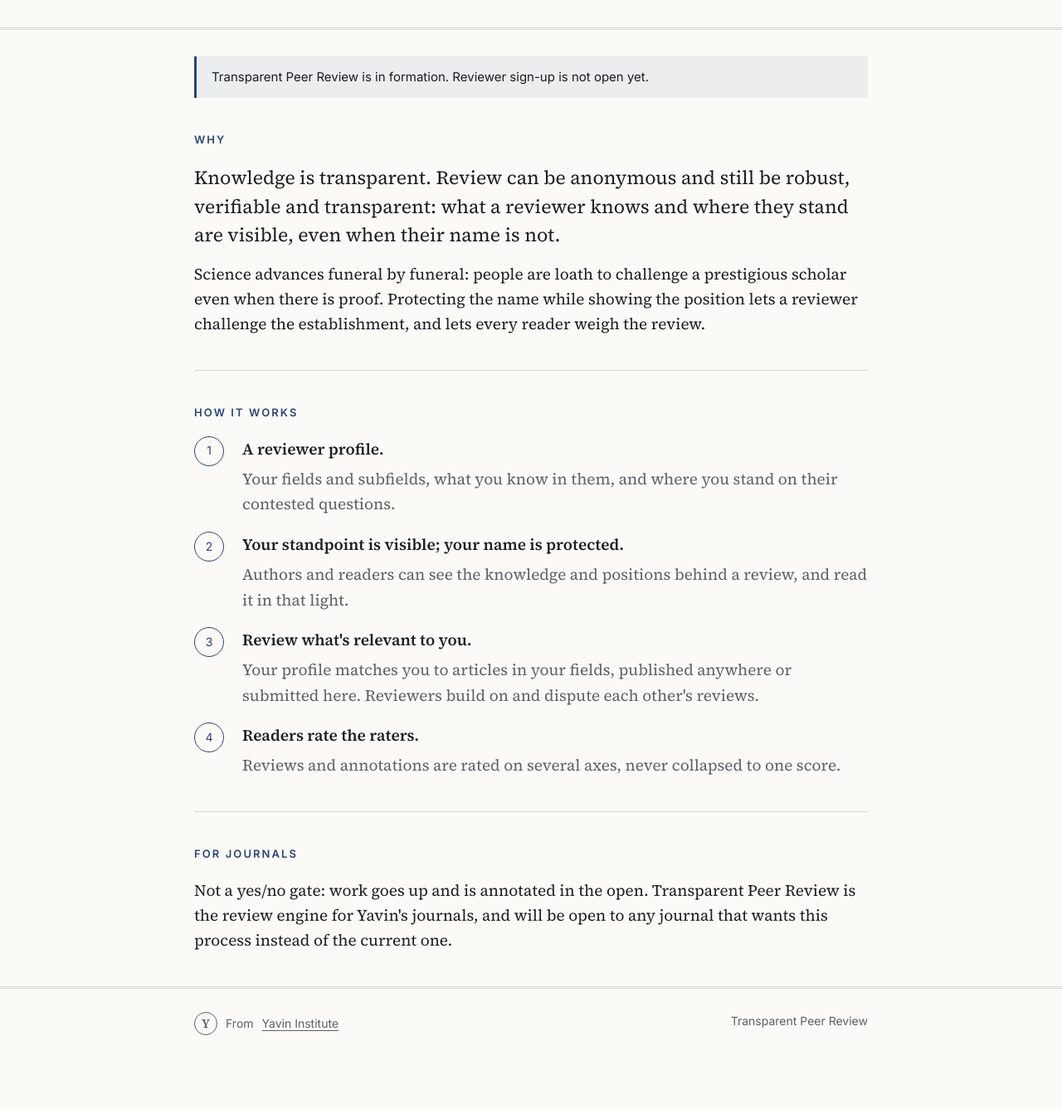
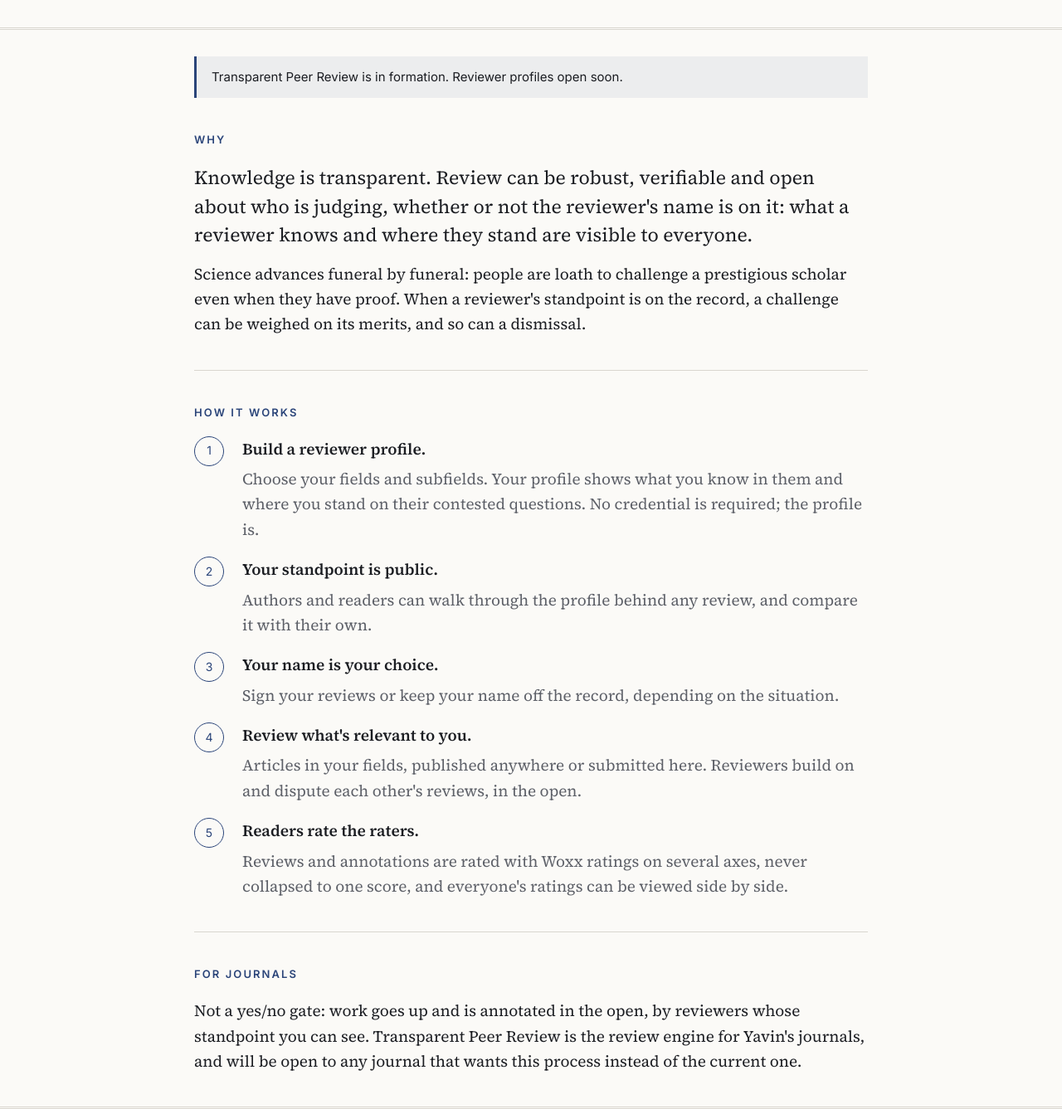
Before and after one commit to MasterWoxxer/yavin-transparent-peer-review, a plain HTML site: page index.html in a window 1280 px wide. Shown: the part 310-1647 px from the top of the page at 83% size. Before the commit the page ends 1606 px from the top, so only its background shows below. Drawn offline with Linux system fonts and the light colour scheme.

Commit message:
Draft landing text from the frame doc and 19 Nov decisions
Co-Authored-By: Claude Opus 5.5 <noreply@anthropic.com>

```diff
--- a/index.html
+++ b/index.html
@@ -30,27 +30,28 @@
 </div></header>
 
 <main class="wrap">
-  <div class="status">Transparent Peer Review is in formation. Reviewer sign-up is not open yet.</div>
+  <div class="status">Transparent Peer Review is in formation. Reviewer profiles open soon.</div>
 
   <section>
     <h2>Why</h2>
-    <p class="lead">Knowledge is transparent. Review can be anonymous and still be robust, verifiable and transparent: what a reviewer knows and where they stand are visible, even when their name is not.</p>
-    <p>Science advances funeral by funeral: people are loath to challenge a prestigious scholar even when there is proof. Protecting the name while showing the position lets a reviewer challenge the establishment, and lets every reader weigh the review.</p>
+    <p class="lead">Knowledge is transparent. Review can be robust, verifiable and open about who is judging, whether or not the reviewer's name is on it: what a reviewer knows and where they stand are visible to everyone.</p>
+    <p>Science advances funeral by funeral: people are loath to challenge a prestigious scholar even when they have proof. When a reviewer's standpoint is on the record, a challenge can be weighed on its merits, and so can a dismissal.</p>
   </section>
 
   <section>
     <h2>How it works</h2>
     <ol class="steps">
-      <li><b>A reviewer profile.</b><span>Your fields and subfields, what you know in them, and where you stand on their contested questions.</span></li>
-      <li><b>Your standpoint is visible; your name is protected.</b><span>Authors and readers can see the knowledge and positions behind a review, and read it in that light.</span></li>
-      <li><b>Review what's relevant to you.</b><span>Your profile matches you to articles in your fields, published anywhere or submitted here. Reviewers build on and dispute each other's reviews.</span></li>
-      <li><b>Readers rate the raters.</b><span>Reviews and annotations are rated on several axes, never collapsed to one score.</span></li>
+      <li><b>Build a reviewer profile.</b><span>Choose your fields and subfields. Your profile shows what you know in them and where you stand on their contested questions. No credential is required; the profile is.</span></li>
+      <li><b>Your standpoint is public.</b><span>Authors and readers can walk through the profile behind any review, and compare it with their own.</span></li>
+      <li><b>Your name is your choice.</b><span>Sign your reviews or keep your name off the record, depending on the situation.</span></li>
+      <li><b>Review what's relevant to you.</b><span>Articles in your fields, published anywhere or submitted here. Reviewers build on and dispute each other's reviews, in the open.</span></li>
+      <li><b>Readers rate the raters.</b><span>Reviews and annotations are rated with Woxx ratings on several axes, never collapsed to one score, and everyone's ratings can be viewed side by side.</span></li>
     </ol>
   </section>
 
   <section>
     <h2>For journals</h2>
-    <p>Not a yes/no gate: work goes up and is annotated in the open. Transparent Peer Review is the review engine for Yavin's journals, and will be open to any journal that wants this process instead of the current one.</p>
+    <p>Not a yes/no gate: work goes up and is annotated in the open, by reviewers whose standpoint you can see. Transparent Peer Review is the review engine for Yavin's journals, and will be open to any journal that wants this process instead of the current one.</p>
   </section>
 </main>
 
```
